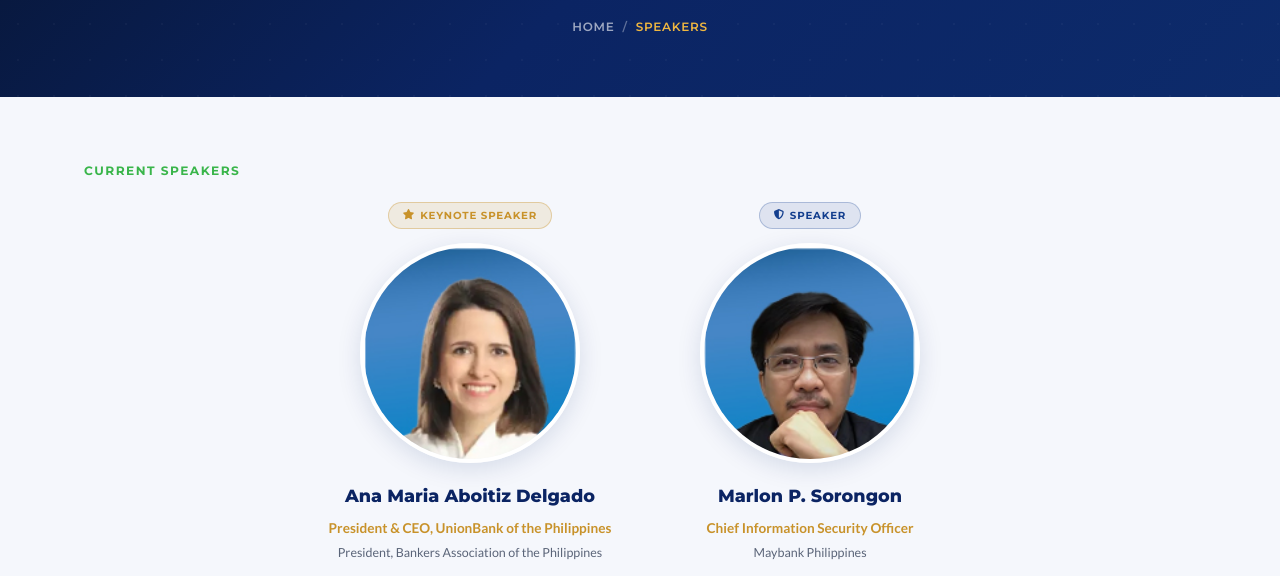
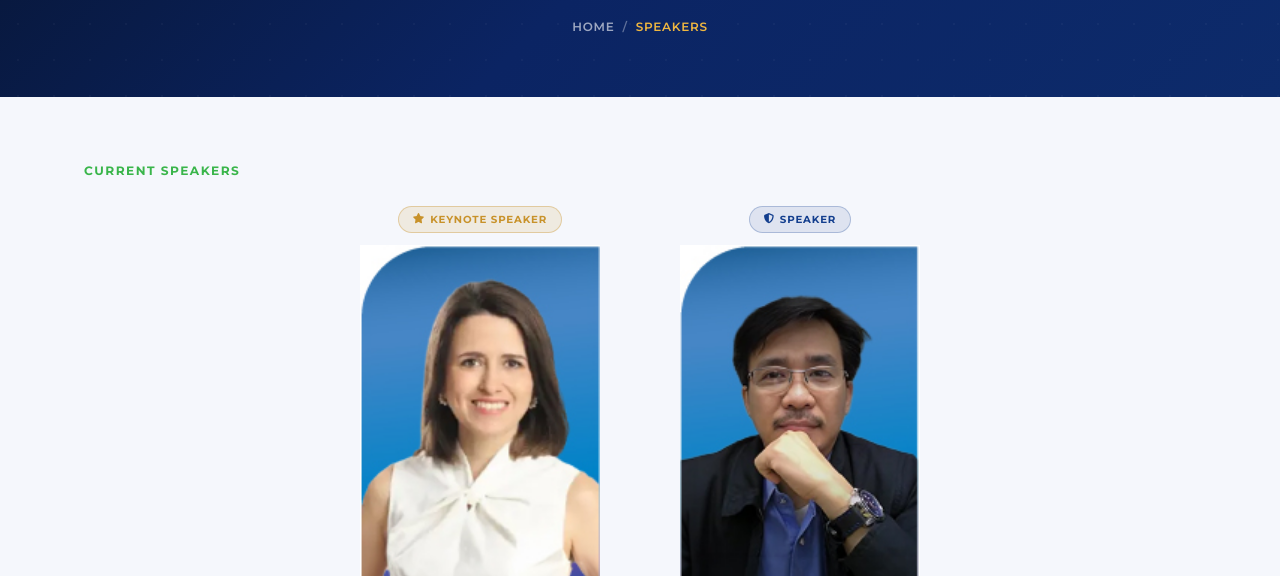
Before and after one commit to yussaimee-source/Finance-PhilippinesV3, a plain HTML site: page speakers.html in a window 1280 px wide. Shown: the part 350-926 px from the top of the page. Drawn offline with Linux system fonts and the light colour scheme.

Commit message:
Add files via upload

```diff
--- a/inner.css
+++ b/inner.css
@@ -417,36 +417,50 @@
 .current-spk-label {
   font-family: 'Montserrat', sans-serif; font-size: .76rem; font-weight: 700;
   text-transform: uppercase; letter-spacing: .12em; color: var(--green);
-  margin-bottom: 20px;
+  margin-bottom: 24px;
 }
+
+/* Grid — centred, max 600px so 2 cards sit neatly */
 .current-spk-grid {
   display: grid; grid-template-columns: 1fr 1fr;
-  gap: 40px; max-width: 640px; margin: 0 auto 56px;
+  gap: 40px; max-width: 600px; margin: 0 auto 56px;
 }
+
+/* Card — same plain vertical layout as homepage spk-card */
 .current-spk-card {
   display: flex; flex-direction: column; align-items: center; text-align: center;
+  background: none; border: none; box-shadow: none;
   position: relative;
 }
+
+/* Badge sits above photo */
 .current-spk-badge {
   display: inline-flex; align-items: center; gap: 5px;
   font-family: 'Montserrat', sans-serif; font-size: .64rem; font-weight: 700;
   text-transform: uppercase; letter-spacing: .08em;
-  padding: 4px 14px; border-radius: 40px; margin-bottom: 14px;
+  padding: 4px 14px; border-radius: 40px; margin-bottom: 12px;
 }
 .current-spk-badge-gold { background: rgba(200,146,42,.13); color: var(--gold); border: 1.5px solid rgba(200,146,42,.35); }
 .current-spk-badge-blue { background: rgba(19,62,142,.10); color: var(--blue-mid); border: 1.5px solid rgba(19,62,142,.25); }
+
+/* Photo — plain, 240px, no crop, no circle, no border */
 .current-spk-photo {
-  width: 220px; height: 220px; border-radius: 50%;
-  overflow: hidden; margin-bottom: 18px;
-  border: 4px solid var(--white); box-shadow: var(--sh-md);
+  width: 240px !important; height: auto !important;
+  border-radius: 0; border: none; box-shadow: none;
+  overflow: visible; margin-bottom: 16px;
 }
-.current-spk-photo img { width: 100%; height: 100%; object-fit: cover; object-position: center top; }
+.current-spk-photo img {
+  width: 240px !important; height: auto !important;
+  object-fit: unset; display: block; border: none; box-shadow: none; border-radius: 0;
+}
+
+/* Text */
 .current-spk-card h3 {
-  font-family: 'Montserrat', sans-serif; font-size: 1.1rem; font-weight: 800;
-  color: var(--blue-deep); margin-bottom: 6px;
+  font-family: 'Montserrat', sans-serif; font-size: 1rem; font-weight: 800;
+  color: var(--blue-deep); margin-bottom: 5px; line-height: 1.2;
 }
-.current-spk-role { font-size: .85rem; font-weight: 700; color: var(--gold); margin-bottom: 2px; }
-.current-spk-org { font-size: .78rem; color: var(--muted); margin-bottom: 4px; }
+.current-spk-role { font-size: .82rem; font-weight: 700; color: var(--gold); margin-bottom: 2px; line-height: 1.3; }
+.current-spk-org { font-size: .76rem; color: var(--muted); margin-bottom: 0; line-height: 1.3; }
 
 /* Past speakers — demoted second line */
 .past-spk-header { display: flex; align-items: center; gap: 16px; margin-bottom: 24px; }
@@ -482,6 +496,7 @@
   .past-spk-grid { grid-template-columns: repeat(4, 1fr); }
 }
 @media(max-width:640px){
-  .current-spk-grid { grid-template-columns: 1fr; max-width: 280px; }
+  .current-spk-grid { grid-template-columns: 1fr; max-width: 260px; }
+  .current-spk-photo, .current-spk-photo img { width: 200px !important; }
   .past-spk-grid { grid-template-columns: repeat(3, 1fr); }
 }
```
